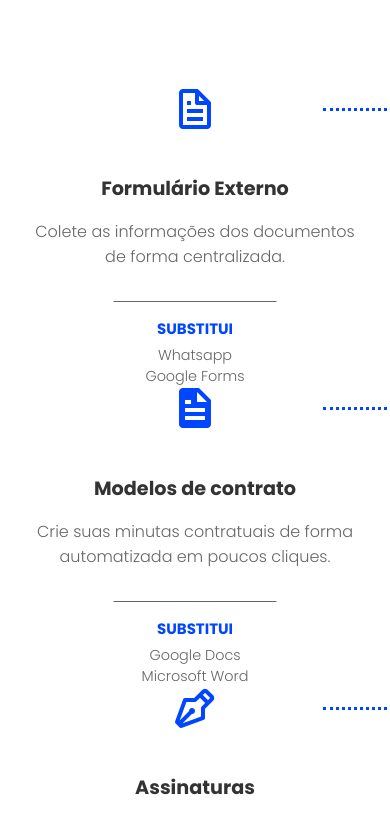
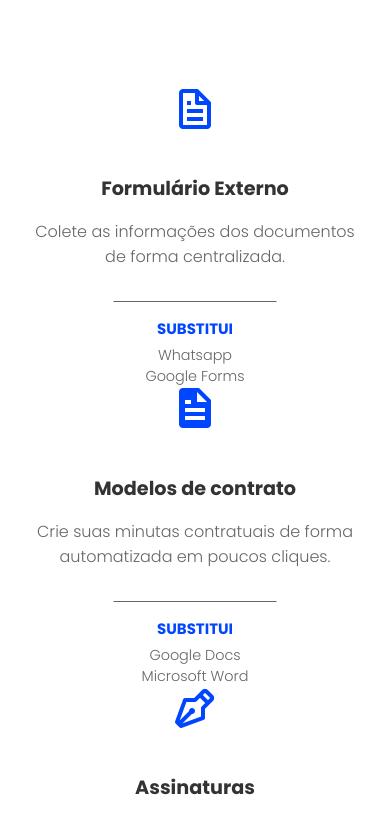
Before and after one commit to rodrigogiuntini/Checkpoint3, a plain HTML site: page index.html in a window 390 px wide. Shown: the part 1990-2804 px from the top of the page. Drawn offline with nearby package versions, Linux system fonts and the light colour scheme.

Commit message:
Update style.css

```diff
--- a/assets/style.css
+++ b/assets/style.css
@@ -901,6 +901,10 @@ font-size: 0.9rem;
       max-width: none;
     }
 
+     .feature-item:not(:last-child)::after {
+        display: none;
+    }
+
     .cta-box {
       padding: 2rem;
       width: 100%;
```
